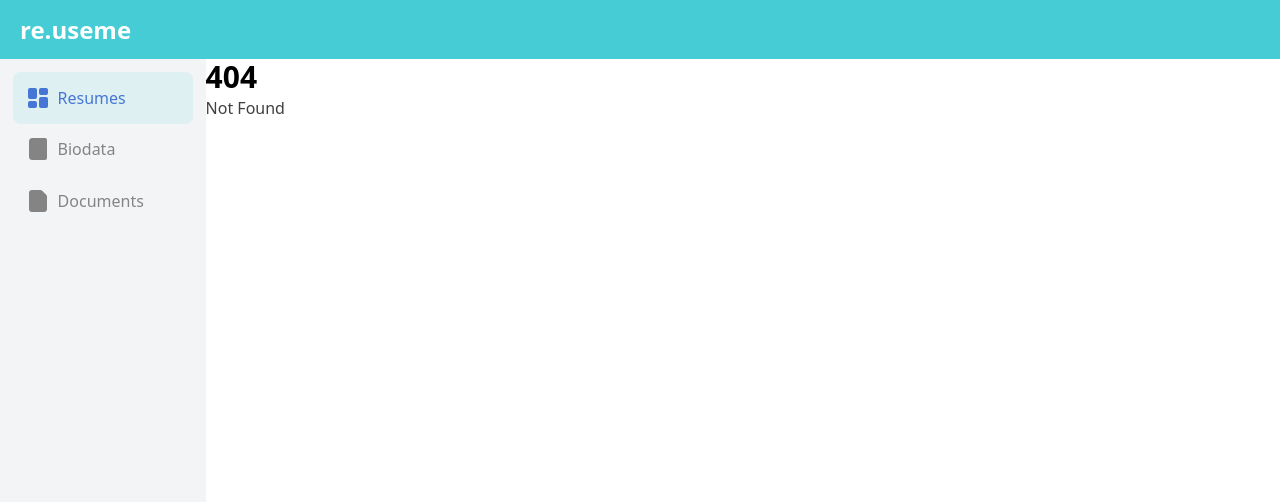
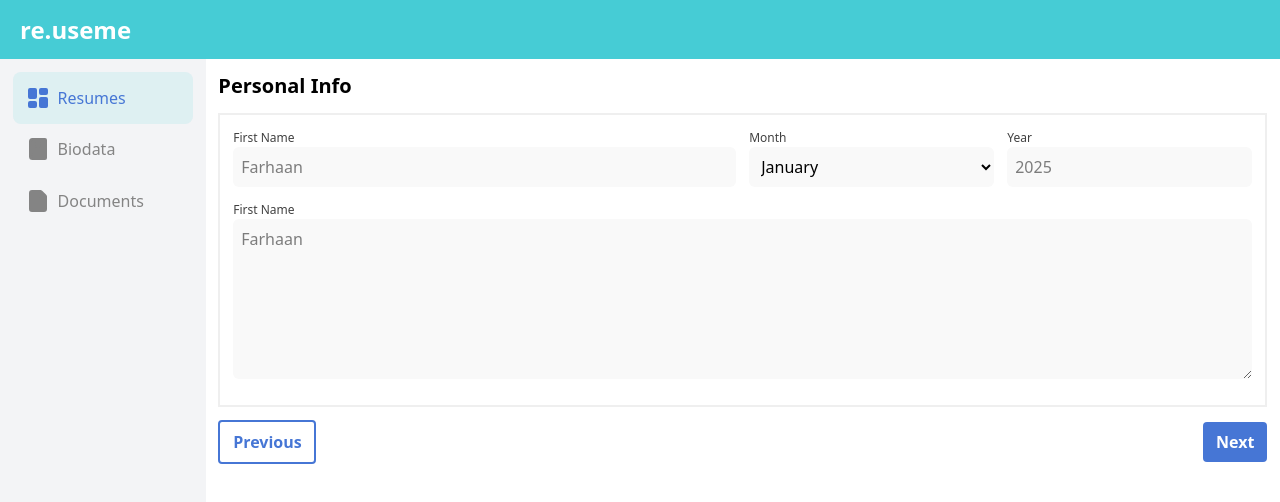
Before and after one commit to nearHaan/re.useme, a SvelteKit app: page /bio in a window 1280 px wide. Before the commit this address had no page. Shown: the top 502 px of the page. Built offline with nearby package versions, Linux system fonts and the light colour scheme.

Commit message:
first commit

```diff
--- /dev/null
+++ b/src/routes/bio/+page.svelte
@@ -0,0 +1,16 @@
+<script>
+	import TemplateSubComp from '$lib/components/template-sub-comp.svelte';
+</script>
+
+<div class="bg-backgroun flex h-full w-full flex-col p-sm">
+	<h3>Personal Info</h3>
+	<div class="mt-sm flex grid-cols-2 flex-col gap-x-sm border-2 border-darkerBg p-sm lg:grid">
+		<TemplateSubComp title="First Name" type="text" example="Farhaan" />
+		<TemplateSubComp title="First Name" type="date" example="Farhaan" />
+		<TemplateSubComp title="First Name" type="text-area" example="Farhaan" />
+	</div>
+	<div class="mt-sm flex items-center justify-between">
+		<button class="btn-secondary"> Previous </button>
+		<button class="btn-primary"> Next </button>
+	</div>
+</div>
```
